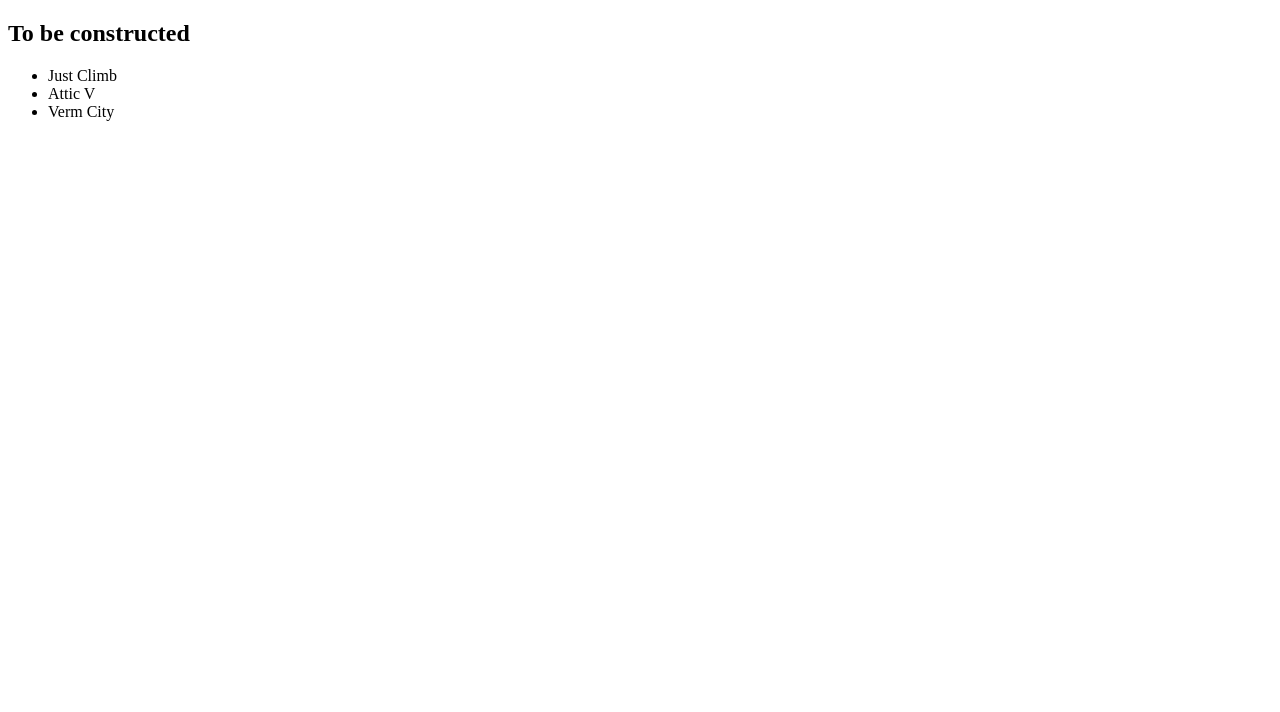
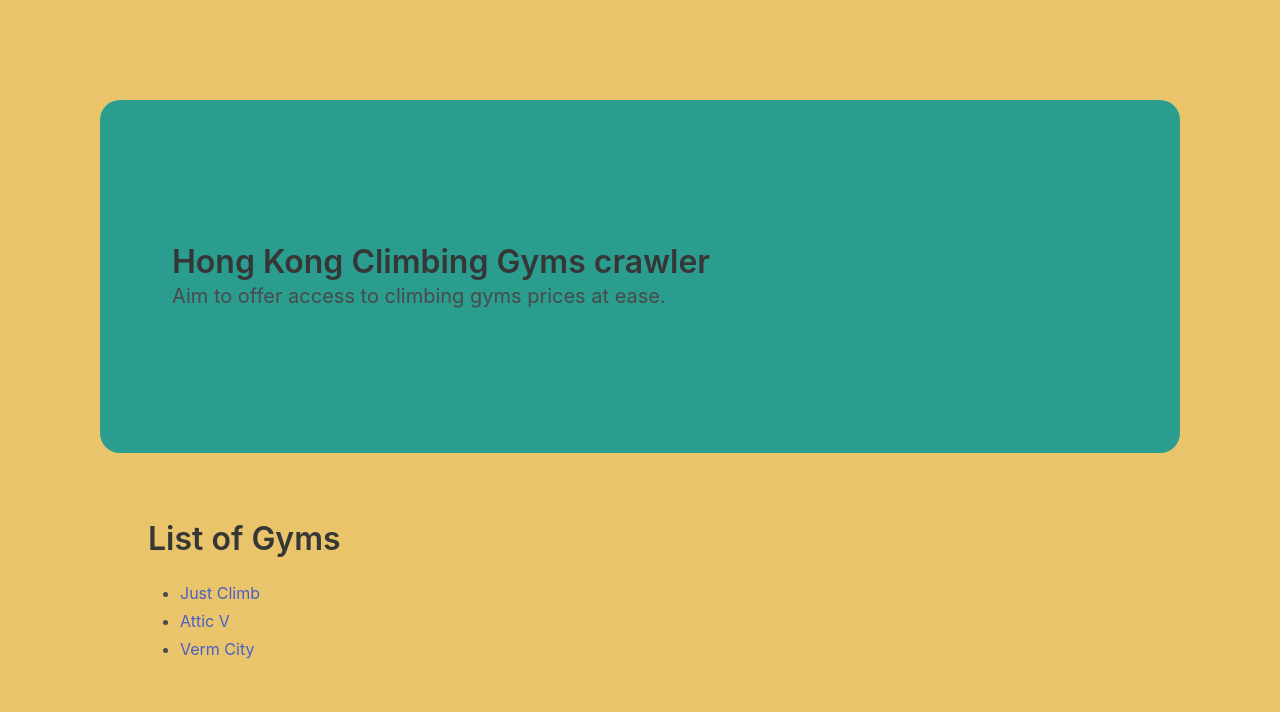
Before and after one commit to elcchan99/hk-climb-price-crawler, a plain HTML site: page docs/index.html in a window 1280 px wide. Drawn offline with nearby package versions, Linux system fonts and the light colour scheme.

Commit message:
update index page

```diff
--- a/docs/index.html
+++ b/docs/index.html
@@ -4,15 +4,53 @@
     <meta charset="UTF-8">
     <meta name="viewport" content="width=device-width, initial-scale=1.0">
     <title>HK Boulder Gym Price</title>
+    <link rel="stylesheet" href="https://cdn.jsdelivr.net/npm/bulma@0.9.1/css/bulma.min.css">
+    <style>
+         /* 264653
+            2A9D8F
+            E9C46A
+            F4A261
+            E76F51 */
+        html {
+            background-color: #E9C46A;
+            color: #264653;
+        }
+        body {
+            // background-color: #E9C46A;
+            padding: 100px;
+        }
+
+        .hero {
+            margin-bottom: 20px;
+            background-color: #2A9D8F;
+            border-radius: 20px;
+        }
+    </style>
 </head>
 <body>
-    <section>
-        <h2>To be constructed</h2>
-        <ul>
-            <li>Just Climb</li>
-            <li>Attic V</li>
-            <li>Verm City</li>
-        </ul>
-    </section>
+    <div class="container">
+        <section class="hero is-medium">
+            <div class="hero-body">
+              <div class="container">
+                <h1 class="title">
+                  Hong Kong Climbing Gyms crawler
+                </h1>
+                <h2 class="subtitle">
+                  Aim to offer access to climbing gyms prices at ease.
+                </h2>
+              </div>
+            </div>
+          </section>
+        <section class="section">
+            <h1 class="title">List of Gyms</h1>
+            <div class="content">
+                <ul>
+                    <li><a href="justclimb.json">Just Climb</a></li>
+                    <li><a href="atticv.json">Attic V</a></li>
+                    <li><a href="vermcity.json">Verm City</a></li>
+                </ul>
+            </div>
+        </section>
+    </div>
 </body>
 </html>
```
